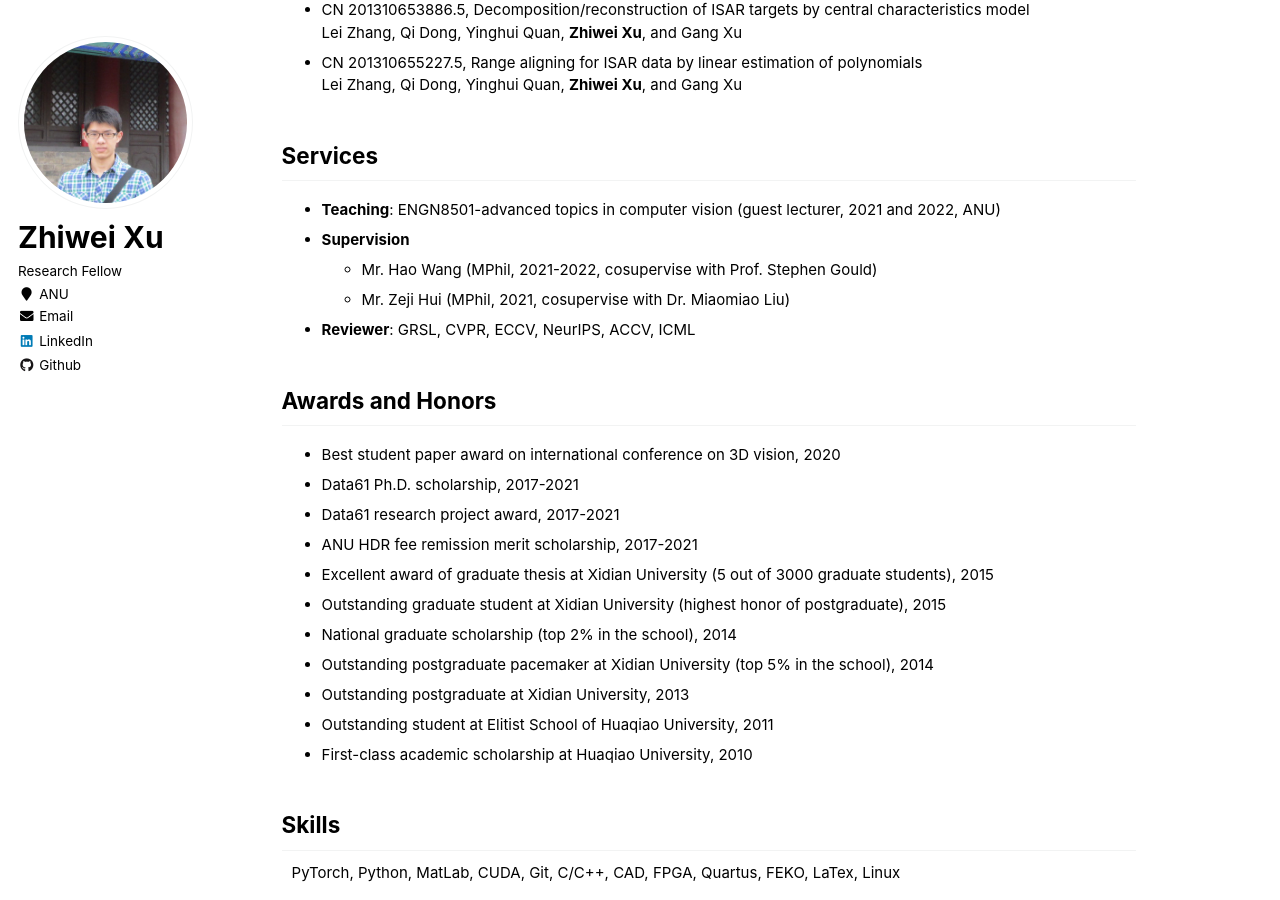
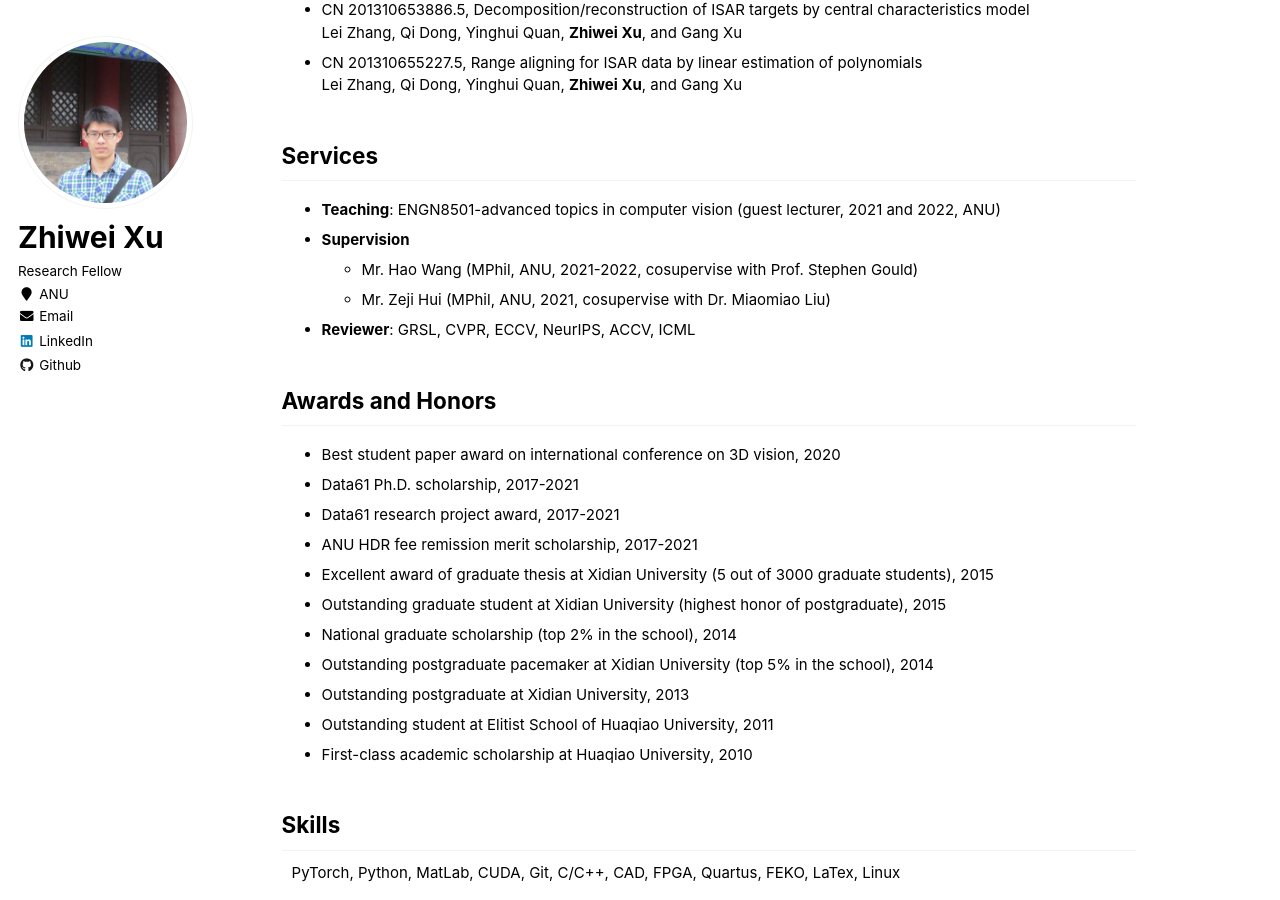
Before and after one commit to zwxu064/zwxu064.github.io, a Jekyll site: the page built from _pages/about.html, in a window 1280 px wide and 900 px high, scrolled down 3414 px. Built offline with Jekyll 4.4.1, drawn with Linux system fonts in a browser that asks for light colours.

Commit message:
Update about.html

```diff
--- a/_pages/about.html
+++ b/_pages/about.html
@@ -202,8 +202,8 @@ redirect_from:
 
     <li><div><strong>Supervision</strong>
       <ul>
-	<li><div>Mr. Hao Wang (MPhil, 2021-2022, cosupervise with Prof. Stephen Gould)</div>
-	<li><div>Mr. Zeji Hui (MPhil, 2021, cosupervise with Dr. Miaomiao Liu)</div>
+	<li><div>Mr. Hao Wang (MPhil, ANU, 2021-2022, cosupervise with Prof. Stephen Gould)</div>
+	<li><div>Mr. Zeji Hui (MPhil, ANU, 2021, cosupervise with Dr. Miaomiao Liu)</div>
       </ul>
 
     <li><div><strong>Reviewer</strong>: GRSL, CVPR, ECCV, NeurIPS, ACCV, ICML</div>
```
